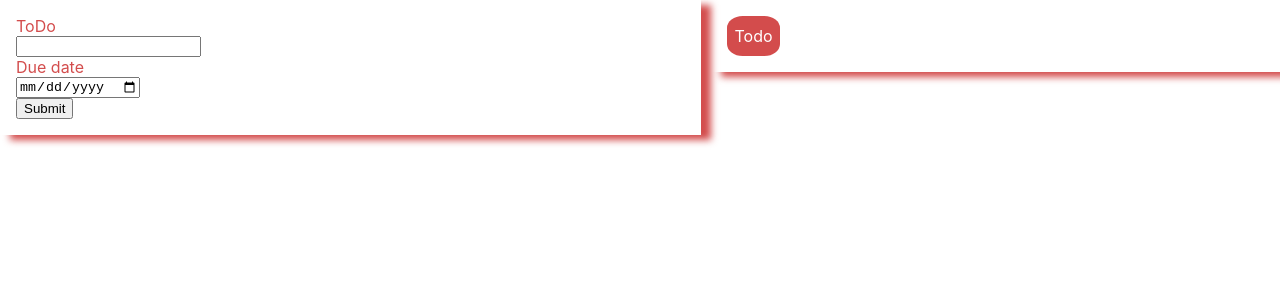
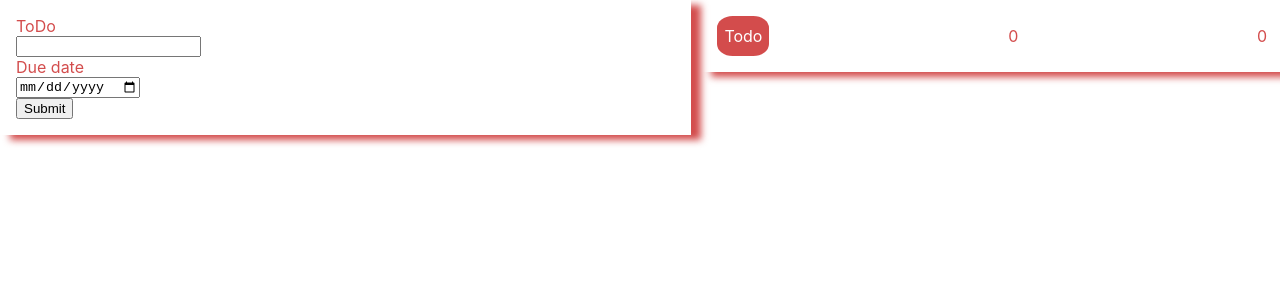
Before and after one commit to Mount-Blanc/To-do-list, a React (Create React App) app: page / in a window 1280 px wide. Shown: the top 300 px of the page. Built offline with nearby package versions, Linux system fonts and the light colour scheme.

Commit message:
passed the dummy to do user dat from app to taskitems

```diff
--- a/src/App.js
+++ b/src/App.js
@@ -3,15 +3,16 @@ import './App.css';
 import NewTask from './Components/NewTask/NewTask';
 import Taskitems from './Components/Expenses/Taskitems';
 
-const dummyTodo = [ {
-  id:"1", task: '', dueDate: ''}
-]
-
+const dummyTodoData = {
+  task:'0',
+  duedate:'0'
+}
 function App() {
 
+const [enteredData, setentereddata] = useState()
+
   const UserDataHandler = (userdata) => {
-
-    console.log(userdata)
+     setentereddata(userdata)
   }
 
   return (
@@ -22,7 +23,7 @@ function App() {
       <NewTask value= '' onUserData= {UserDataHandler} />
 
       <div className='Task-grid'>
-        <Taskitems task = {dummyTodo} />
+        <Taskitems dummy = {dummyTodoData} />
       </div>
 
     </div>
--- a/src/Components/Expenses/Taskitems.js
+++ b/src/Components/Expenses/Taskitems.js
@@ -8,10 +8,10 @@ return (
 <Card>
 <div className="todo-title">
     <div className="todo-button" >Todo</div>
-        <div className="todo-description">{}
+        <div className="todo-description"> {props.dummy.task}
     </div>
 
-    <div>{}</div>
+    <div>{props.dummy.duedate}</div>
 </div>
 </Card>
 )
```
